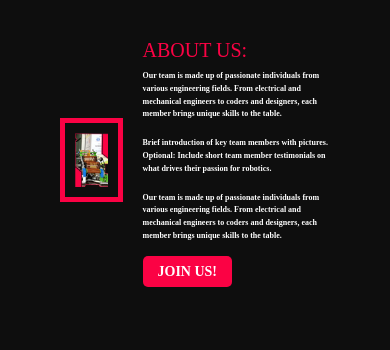
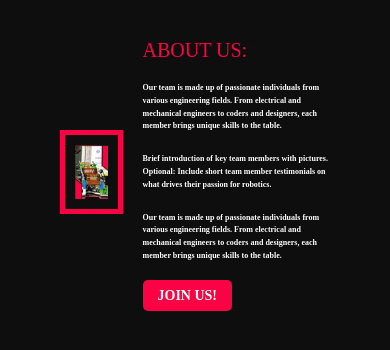
Before and after one commit to MohdSafwan026/trm-web, a plain HTML site: page About.html in a window 390 px wide. Shown: the part 134-484 px from the top of the page. Drawn offline with nearby package versions, Linux system fonts and the light colour scheme.

Commit message:
Update styleA.css

```diff
--- a/styleA.css
+++ b/styleA.css
@@ -105,13 +105,13 @@ h2 {
     color: #FB0244;
     font-size: 36px;
     align-items: center;
-    /* margin-bottom: 20px;
-    size-adjust:inherit ; */
+    margin-bottom: 20px;
+    size-adjust:inherit ;
 }
 
 p {
     font-size: 16px;
-    /* margin-bottom: 20px; */
+    margin-bottom: 20px;
     line-height: 1.6;
 }
 
@@ -155,10 +155,10 @@ p {
     .navbar {
         display: none;
     }
-    /* .content-container {
+    .content-container {
         flex: 3;
 
-    } */
+    }
     .main-image {
         max-width: 100%;
         display: block;
@@ -207,7 +207,7 @@ p {
 
         p {
             font-size: 8px;
-            /* margin-bottom: 20px; */
+            margin-bottom: 20px;
             line-height: 1.6;
         }
 
```
